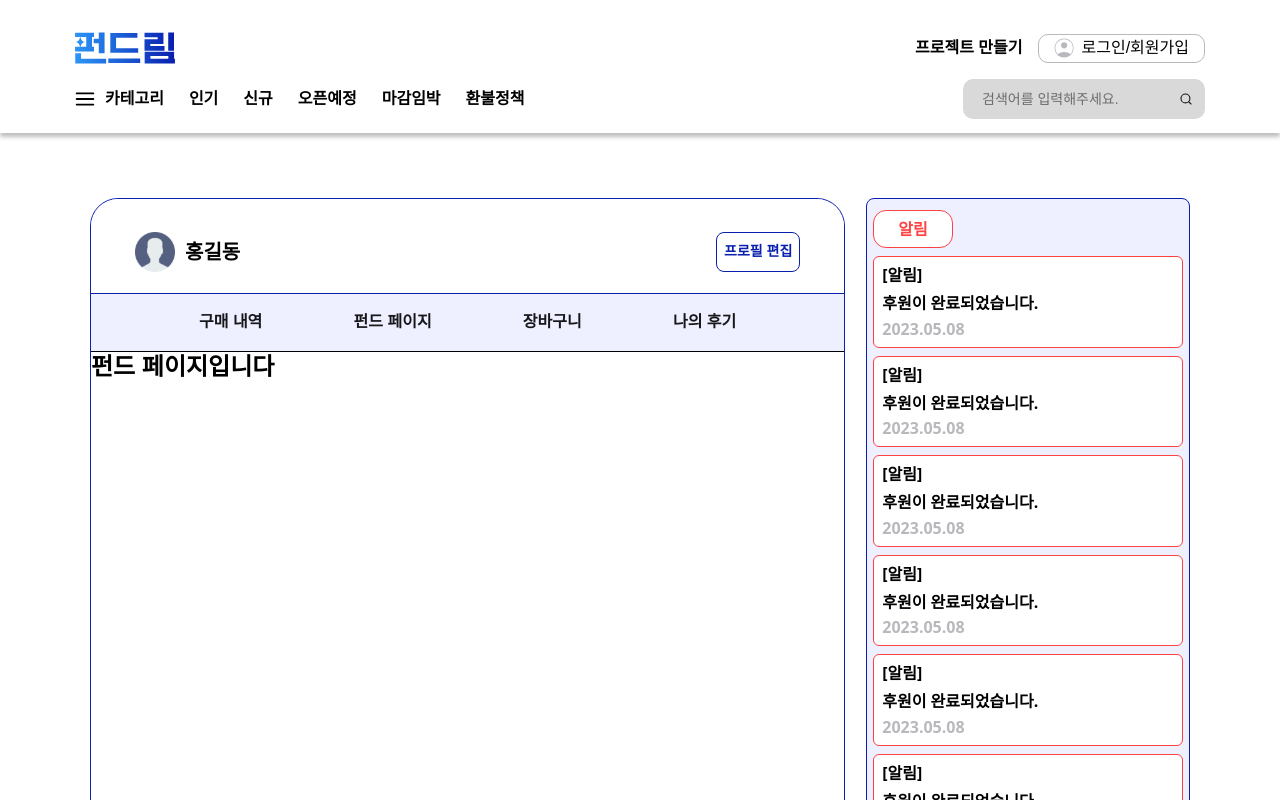
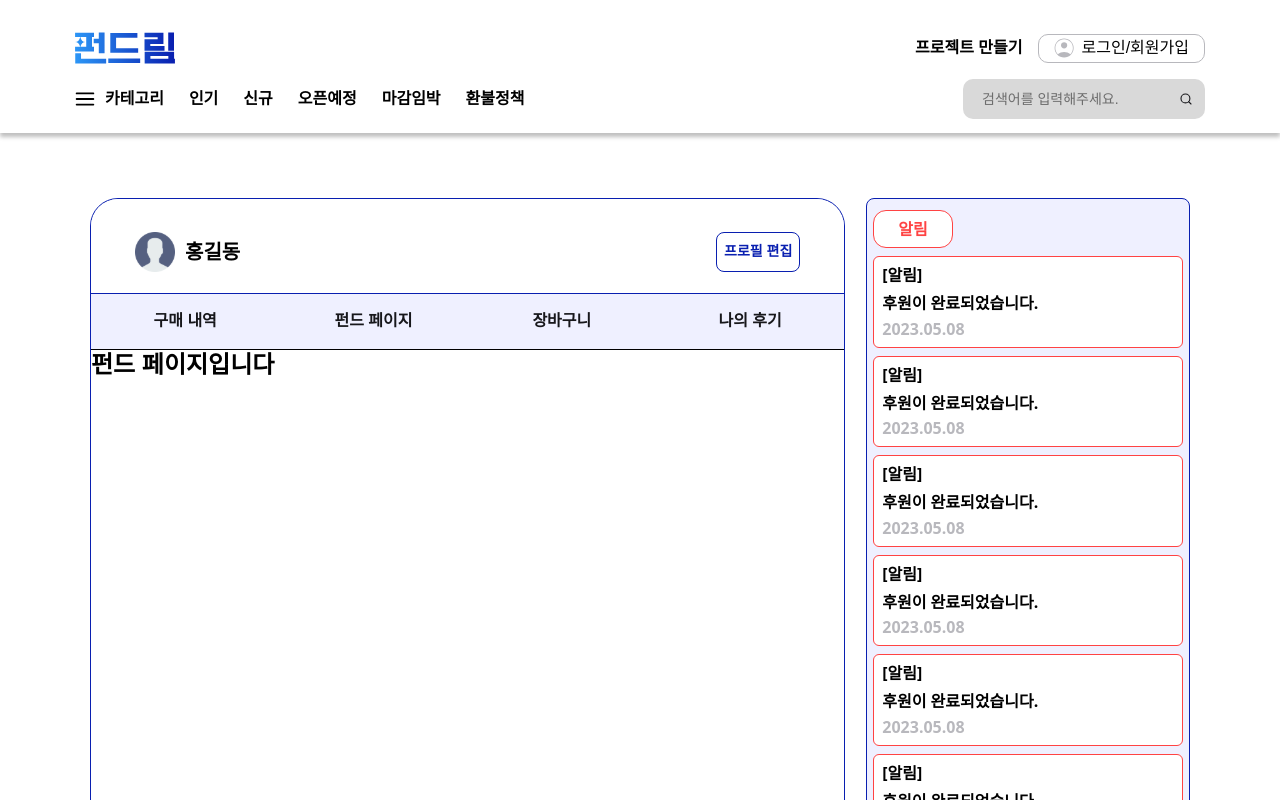
Before and after one commit to FRONTENDBOOTCAMP-13th/Final-11-Cutie, a Next.js app: page /accounts/fund in a window 1280 px wide. Shown: the top 800 px of the page. Built offline with nearby package versions, Linux system fonts and the light colour scheme.

Commit message:
💄fix: accounts (layout.tsx)

```diff
--- a/src/app/(main)/accounts/layout.tsx
+++ b/src/app/(main)/accounts/layout.tsx
@@ -52,7 +52,7 @@ function Profile() {
 
 function Alert() {
   return (
-    <div className="hidden tablet:flex flex-col gap-[8px] noraml-14 font-[600] border border-primary-800 px-[6px] py-[11px] rounded-[8px] bg-primary-50">
+    <div className="hidden max-h-[910px] laptop:max-h-[1265px] overflow-y-auto tablet:flex flex-col gap-[8px] noraml-14 font-[600] border border-primary-800 px-[6px] py-[11px] rounded-[8px] bg-primary-50">
       <span className="px-[24px] py-[6px] border-[1px] border-error w-fit rounded-[13px] text-error bg-white">
         알림
       </span>
@@ -83,15 +83,21 @@ function AlertMessage() {
 // 마이페이지탭
 function ProductTabs() {
   return (
-    <div className="bg-primary-50 w-full border-b border-primary-100">
-      <nav className="flex justify-between overflow-x-auto whitespace-nowrap semibold-14 tablet:text-[16px] laptop:text-[16px] px-[20px] py-[13px] mobile:px-[40px] tablet:px-[60px] laptop:px-[100px]">
+    <div className="bg-primary-50 font-pretendard w-full border-b border-primary-100">
+      <nav className="flex w-full">
         {['구매 내역', '펀드 페이지', '장바구니', '나의 후기'].map(tab => (
           <button
             key={tab}
-            className="group relative flex px-[8px] pb-[6px] pt-[5px] text-font-900 hover:text-primary-800 "
+            className="group flex-1 min-w-0 text-center px-0 py-[1.2vw]
+                       overflow-hidden whitespace-nowrap
+                       text-[3.3vw] mobile:text-[14px] tablet:text-[16px]
+                       text-font-900 hover:text-primary-800 relative font-semibold"
           >
-            {tab}
-            <span className="absolute left-1/2 -translate-x-1/2 bottom-[2px] w-[80%] h-[3px] bg-primary-800 opacity-0 group-hover:opacity-100 "></span>
+            <span>{tab}</span>
+            <span
+              className="absolute left-1/2 -translate-x-1/2 bottom-[2px] w-[80%] h-[0.6vw]
+                             bg-primary-800 opacity-0 group-hover:opacity-100 transition-opacity duration-200 rounded-[2px]"
+            ></span>
           </button>
         ))}
       </nav>
```
